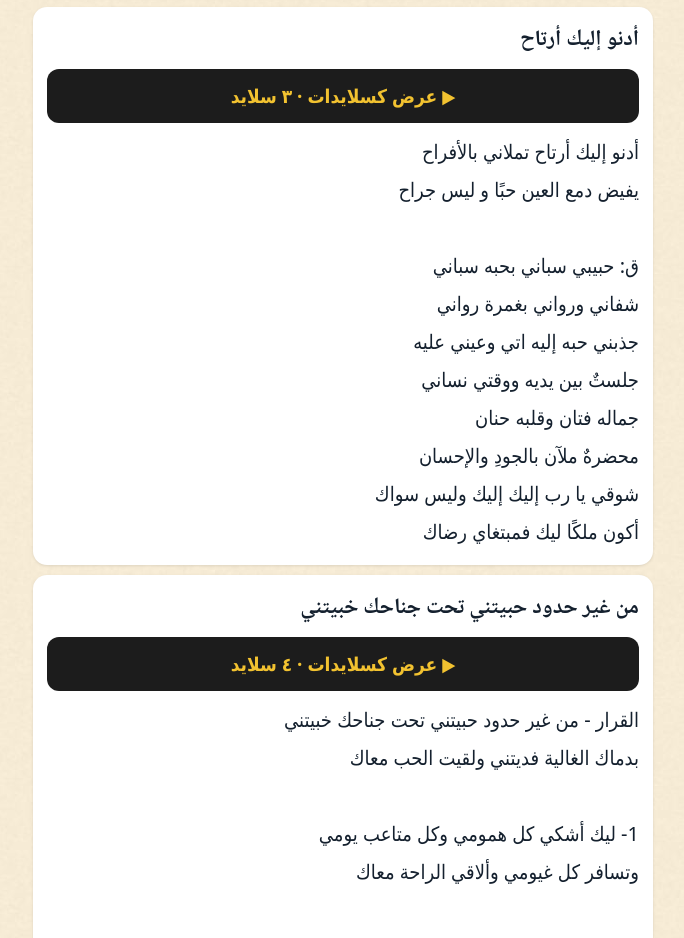
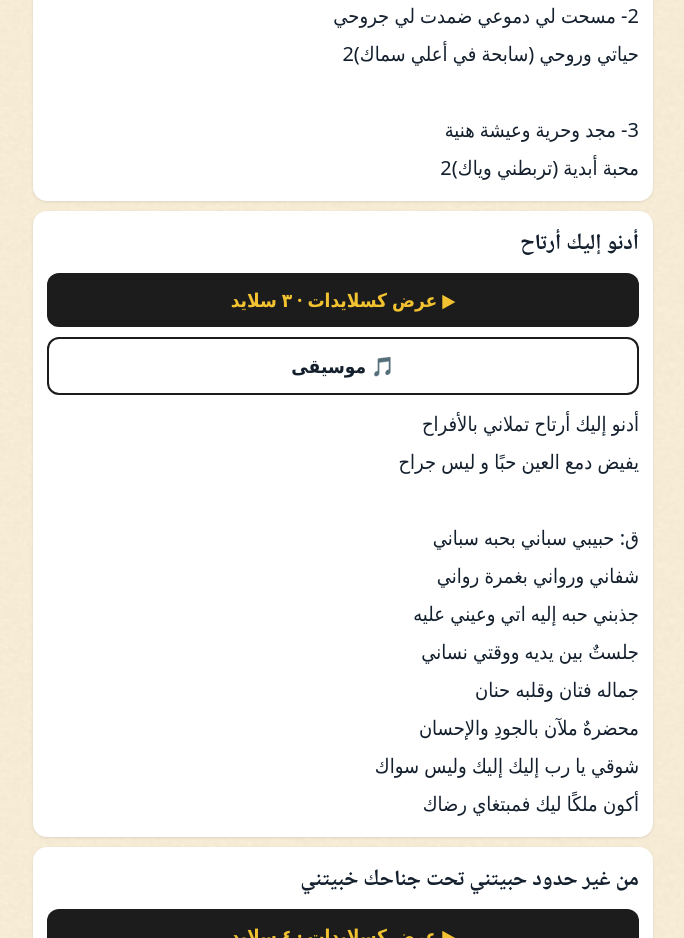
Before and after one commit to anba-moses-youth/youth-attendance, a plain HTML site: page member.html in a window 1280 px wide. Shown: the part 1862-2800 px from the top of the page, without its empty margins (297-981 px from the left). Drawn offline with Linux system fonts and the light colour scheme.

Commit message:
Update script sources and add music functionality

```diff
--- a/member.html
+++ b/member.html
@@ -36,7 +36,8 @@ a{color:#1f3a5f}
 <div class="c" id="c"></div>
 </div>
 <script src="hymns.js"></script><script src="hymns2.js"></script><script src="pp1.js"></script><script src="pp2.js"></script>
-<script src="hys1.js?v=1"></script><script src="hys2.js?v=1"></script><script src="hys3.js?v=1"></script><script src="hyslide.js?v=4"></script>
+<script src="hys1.js?v=1"></script><script src="hys2.js?v=1"></script><script src="hys3.js?v=1"></script><script src="hyslide.js?v=5"></script>
+<script src="music.js?v=1"></script><script src="music-player.js?v=1"></script>
 <script>
 const $=s=>document.querySelector(s);
 const esc=s=>String(s==null?'':s).replace(/[&<>"']/g,c=>({'&':'&amp;','<':'&lt;','>':'&gt;','"':'&quot;',"'":'&#39;'}[c]));
@@ -51,7 +52,7 @@ if(location.hash.startsWith('#c=')){
 }
 let T=card?'c':'h';
 function items(k){let a=window.HYMNS.filter(x=>k==='hymn'?(x.cat==='hymn'||x.cat==='pp'):x.cat===k);return a}
-function list(k){const a=items(k);return a.length?a.map((x,i)=>`<div class="card"><h3>${esc(x.title)}</h3><button class="sld" onclick="hysOpen(${i})">▶ عرض كسلايدات · ${num(ppSlides(x).length)} سلايد</button><div class="tx" style="white-space:pre-wrap">${esc(x.text)}</div>${x.url?`<div class="sub" style="margin-top:8px">المصدر: <a href="${esc(x.url)}" target="_blank" rel="noopener">${esc(x.src)}</a></div>`:''}</div>`).join(''):'<div class="card sub" style="text-align:center">هتتضاف ترانيم قريب</div>'}
+function list(k){const a=items(k);return a.length?a.map((x,i)=>`<div class="card"><h3>${esc(x.title)}</h3><button class="sld" onclick="hysOpen(${i})">▶ عرض كسلايدات · ${num(ppSlides(x).length)} سلايد</button><button class="sld" style="background:#fff;color:#14202e;border:2px solid #1c1c1c" onclick="memMus(this,${i})">🎵 موسيقى</button><div class="aud" style="display:none"></div><div class="tx" style="white-space:pre-wrap">${esc(x.text)}</div>${x.url?`<div class="sub" style="margin-top:8px">المصدر: <a href="${esc(x.url)}" target="_blank" rel="noopener">${esc(x.src)}</a></div>`:''}</div>`).join(''):'<div class="card sub" style="text-align:center">هتتضاف ترانيم قريب</div>'}
 function show(t){T=t;['h','p','c'].forEach(k=>$('#t_'+k).className=k===t?'on':'');
   if(t==='h')$('#c').innerHTML=list('hymn');
   else if(t==='p')$('#c').innerHTML=list('praise');
@@ -61,6 +62,10 @@ function show(t){T=t;['h','p','c'].forEach(k=>$('#t_'+k).className=k===t?'on':''
   <div class="sub" style="text-align:center;margin-top:12px">آخر تحديث: ${esc(card.d)}${card.ls?' · آخر حضور: '+esc(card.ls):''}<br>الكارت ده بتاعك أنت بس. لو عايز تحدثه اطلب لينك جديد من خادمك.</div>`
   :'<div class="card" style="text-align:center">الكارت بتاعك بيظهر هنا بعد ما خادمك يبعتلك لينكك الخاص (فيه حضورك ونقطك).</div>'}
 window.hysList=function(){try{return items(T==='p'?'praise':'hymn')}catch(e){return []}};
+function memMus(btn,i){var c=btn.nextElementSibling;if(!c)return;if(c.style.display!=='none'){c.style.display='none';return}
+ c.style.display='block';
+ if(!c.dataset.m){c.dataset.m=1;var a=hysList();if(window.MUSICUI)MUSICUI.mount(c,a[i],{edit:false})}
+}
 show(T);
 if('serviceWorker' in navigator)navigator.serviceWorker.register('sw.js').catch(()=>{});
 </script>
```
